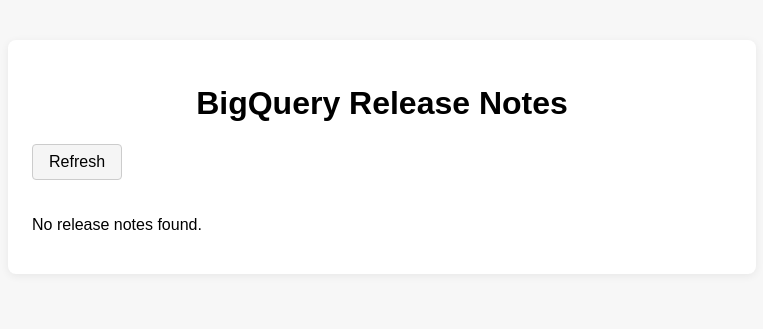
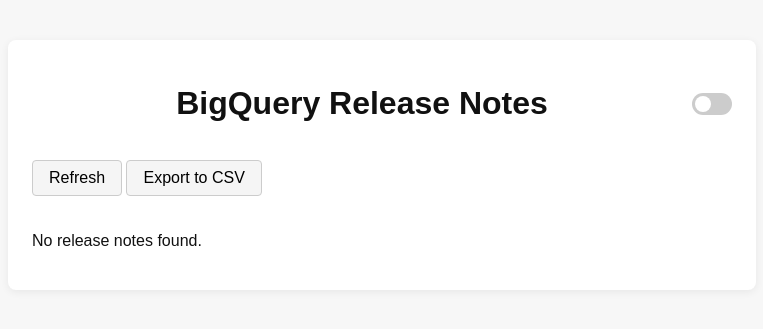
Before and after one commit to sarajorloo17/sara-event-talks-app, a Flask app: page / in a window 1280 px wide. Shown: the top 329 px of the page, without its empty margins (258-1021 px from the left). Run offline with Flask 3, Linux system fonts and the light colour scheme; data that the repository does not hold is empty.

Commit message:
Improve UX: toasts, loading, error, theme persistence, accessibility

```diff
--- a/static/app.js
+++ b/static/app.js
@@ -3,7 +3,10 @@
     return `https://twitter.com/intent/tweet?text=${text}`;
 }
 
+let lastNotes = [];
+
 function renderNotes(notes) {
+    lastNotes = notes;
     const list = document.getElementById('notes-list');
     list.innerHTML = '';
     if (!notes.length) {
@@ -19,22 +22,87 @@
             <div class="note-desc">${note.description}</div>
             <a href="${note.link}" target="_blank">Read more</a>
             <button class="tweet-btn">Tweet</button>
+            <button class="copy-btn">Copy</button>
         `;
         li.querySelector('.tweet-btn').onclick = () => {
             window.open(createTweetUrl(note), '_blank');
+        };
+        li.querySelector('.copy-btn').onclick = () => {
+            const text = `${note.title}\n${note.pubDate}\n${note.description}\n${note.link}`;
+            navigator.clipboard.writeText(text).then(() => showToast('Copied to clipboard!'));
         };
         list.appendChild(li);
     });
 }
 
+function exportToCSV() {
+    if (!lastNotes.length) return;
+    const header = ['Title', 'Date', 'Description', 'Link'];
+    const rows = lastNotes.map(n => [
+        '"' + n.title.replace(/"/g, '""') + '"',
+        '"' + n.pubDate.replace(/"/g, '""') + '"',
+        '"' + n.description.replace(/"/g, '""') + '"',
+        '"' + n.link.replace(/"/g, '""') + '"'
+    ]);
+    let csv = header.join(',') + '\n' + rows.map(r => r.join(',')).join('\n');
+    const blob = new Blob([csv], {type: 'text/csv'});
+    const url = URL.createObjectURL(blob);
+    const a = document.createElement('a');
+    a.href = url;
+    a.download = 'bigquery-release-notes.csv';
+    document.body.appendChild(a);
+    a.click();
+    document.body.removeChild(a);
+    URL.revokeObjectURL(url);
+    showToast('Exported to CSV!');
+}
+
+document.getElementById('export-csv-btn').onclick = exportToCSV;
+
+document.getElementById('refresh-btn').onclick = fetchNotes;
+window.onload = fetchNotes;
+
+// Theme toggle with persistence
+const themeToggle = document.getElementById('theme-toggle');
+const theme = localStorage.getItem('theme');
+if (theme === 'dark') {
+    document.documentElement.setAttribute('data-theme', 'dark');
+    themeToggle.checked = true;
+}
+themeToggle.addEventListener('change', function() {
+    if (this.checked) {
+        document.documentElement.setAttribute('data-theme', 'dark');
+        localStorage.setItem('theme', 'dark');
+    } else {
+        document.documentElement.setAttribute('data-theme', 'light');
+        localStorage.setItem('theme', 'light');
+    }
+});
+
+// Toast message
+function showToast(msg, error) {
+    let toast = document.getElementById('toast-msg');
+    if (!toast) {
+        toast = document.createElement('div');
+        toast.id = 'toast-msg';
+        document.body.appendChild(toast);
+    }
+    toast.textContent = msg;
+    toast.className = error ? 'toast error' : 'toast';
+    toast.style.display = 'block';
+    setTimeout(() => { toast.style.display = 'none'; }, 2000);
+}
+
 function fetchNotes() {
     document.getElementById('spinner').style.display = 'inline-block';
+    document.getElementById('notes-list').innerHTML = '<li class="loading-msg">Loading release notes...</li>';
     fetch('/api/notes').then(r => r.json()).then(notes => {
         renderNotes(notes);
         document.getElementById('spinner').style.display = 'none';
     }).catch(() => {
         document.getElementById('spinner').style.display = 'none';
-        document.getElementById('notes-list').innerHTML = '<li>Error loading notes.</li>';
+        document.getElementById('notes-list').innerHTML = '<li>Error loading notes. <button onclick="fetchNotes()">Retry</button></li>';
+        showToast('Failed to load notes', true);
     });
 }
 
--- a/static/style.css
+++ b/static/style.css
@@ -1,14 +1,153 @@
-body { font-family: Arial, sans-serif; background: #f7f7f7; }
-.container { max-width: 700px; margin: 40px auto; background: #fff; padding: 24px; border-radius: 8px; box-shadow: 0 2px 8px #0001; }
-h1 { text-align: center; }
-#refresh-btn { display: inline-flex; align-items: center; gap: 8px; margin-bottom: 20px; padding: 8px 16px; font-size: 1em; border-radius: 4px; border: 1px solid #ccc; background: #f5f5f5; cursor: pointer; }
-#refresh-btn:hover { background: #eaeaea; }
-.spinner { border: 3px solid #f3f3f3; border-top: 3px solid #3498db; border-radius: 50%; width: 16px; height: 16px; animation: spin 1s linear infinite; }
+:root {
+  --bg: #f7f7f7;
+  --container-bg: #fff;
+  --text: #111;
+  --card-bg: #f9f9f9;
+  --border: #ccc;
+}
+[data-theme="dark"] {
+  --bg: #181a1b;
+  --container-bg: #23272b;
+  --text: #f7f7f7;
+  --card-bg: #23272b;
+  --border: #444;
+}
+body {
+  font-family: Arial, sans-serif;
+  background: var(--bg);
+  color: var(--text);
+}
+.container {
+  max-width: 700px;
+  margin: 40px auto;
+  background: var(--container-bg);
+  padding: 24px;
+  border-radius: 8px;
+  box-shadow: 0 2px 8px #0001;
+}
+.loading-msg {
+  color: #888;
+  text-align: center;
+}
+.toast {
+  position: fixed;
+  left: 50%;
+  bottom: 40px;
+  transform: translateX(-50%);
+  background: #222;
+  color: #fff;
+  padding: 10px 24px;
+  border-radius: 6px;
+  font-size: 1em;
+  z-index: 9999;
+  display: none;
+  opacity: 0.95;
+  box-shadow: 0 2px 8px #0005;
+}
+.toast.error {
+  background: #c0392b;
+}
+
+.header-row {
+  display: flex;
+  align-items: center;
+  justify-content: space-between;
+  margin-bottom: 16px;
+}
+h1 {
+  text-align: center;
+  flex: 1;
+}
+#refresh-btn, #export-csv-btn {
+  display: inline-flex;
+  align-items: center;
+  gap: 8px;
+  margin-bottom: 20px;
+  padding: 8px 16px;
+  font-size: 1em;
+  border-radius: 4px;
+  border: 1px solid var(--border);
+  background: #f5f5f5;
+  cursor: pointer;
+}
+#refresh-btn:hover, #export-csv-btn:hover {
+  background: #eaeaea;
+}
+.spinner {
+  border: 3px solid #f3f3f3;
+  border-top: 3px solid #3498db;
+  border-radius: 50%;
+  width: 16px;
+  height: 16px;
+  animation: spin 1s linear infinite;
+}
 @keyframes spin { 100% { transform: rotate(360deg); } }
-#notes-list { list-style: none; padding: 0; }
-.note-item { background: #f9f9f9; margin-bottom: 16px; padding: 16px; border-radius: 6px; box-shadow: 0 1px 4px #0001; }
-.note-title { font-weight: bold; font-size: 1.1em; }
-.note-date { color: #888; font-size: 0.9em; margin-bottom: 8px; }
-.note-desc { margin-bottom: 8px; }
-.tweet-btn { background: #1da1f2; color: #fff; border: none; padding: 6px 12px; border-radius: 4px; cursor: pointer; margin-left: 8px; }
-.tweet-btn:hover { background: #0d8ddb; }
+#notes-list {
+  list-style: none;
+  padding: 0;
+}
+.note-item {
+  background: var(--card-bg);
+  margin-bottom: 16px;
+  padding: 16px;
+  border-radius: 6px;
+  box-shadow: 0 1px 4px #0001;
+  color: var(--text);
+}
+.note-title {
+  font-weight: bold;
+  font-size: 1.1em;
+}
+.note-date {
+  color: #888;
+  font-size: 0.9em;
+  margin-bottom: 8px;
+}
+.note-desc {
+  margin-bottom: 8px;
+}
+.tweet-btn, .copy-btn {
+  background: #1da1f2;
+  color: #fff;
+  border: none;
+  padding: 6px 12px;
+  border-radius: 4px;
+  cursor: pointer;
+  margin-left: 8px;
+}
+.tweet-btn:hover, .copy-btn:hover {
+  background: #0d8ddb;
+}
+/* Toggle Switch */
+.switch {
+  position: relative;
+  display: inline-block;
+  width: 40px;
+  height: 22px;
+}
+.switch input { display: none; }
+.slider {
+  position: absolute;
+  cursor: pointer;
+  top: 0; left: 0; right: 0; bottom: 0;
+  background-color: #ccc;
+  transition: .4s;
+  border-radius: 22px;
+}
+.slider:before {
+  position: absolute;
+  content: "";
+  height: 16px;
+  width: 16px;
+  left: 3px;
+  bottom: 3px;
+  background-color: white;
+  transition: .4s;
+  border-radius: 50%;
+}
+input:checked + .slider {
+  background-color: #2196F3;
+}
+input:checked + .slider:before {
+  transform: translateX(18px);
+}
--- a/templates/index.html
+++ b/templates/index.html
@@ -7,12 +7,21 @@
 </head>
 <body>
     <div class="container">
-        <h1>BigQuery Release Notes</h1>
+        <div class="header-row">
+            <h1>BigQuery Release Notes</h1>
+            <label class="switch">
+                <input type="checkbox" id="theme-toggle">
+                <span class="slider"></span>
+            </label>
+        </div>
         <button id="refresh-btn">
             <span id="spinner" class="spinner" style="display:none;"></span>
             Refresh
         </button>
+        <button id="export-csv-btn">Export to CSV</button>
         <ul id="notes-list"></ul>
+<!-- Toast message container -->
+<div id="toast-msg" style="display:none"></div>
     </div>
     <script src="/static/app.js"></script>
 </body>
```
